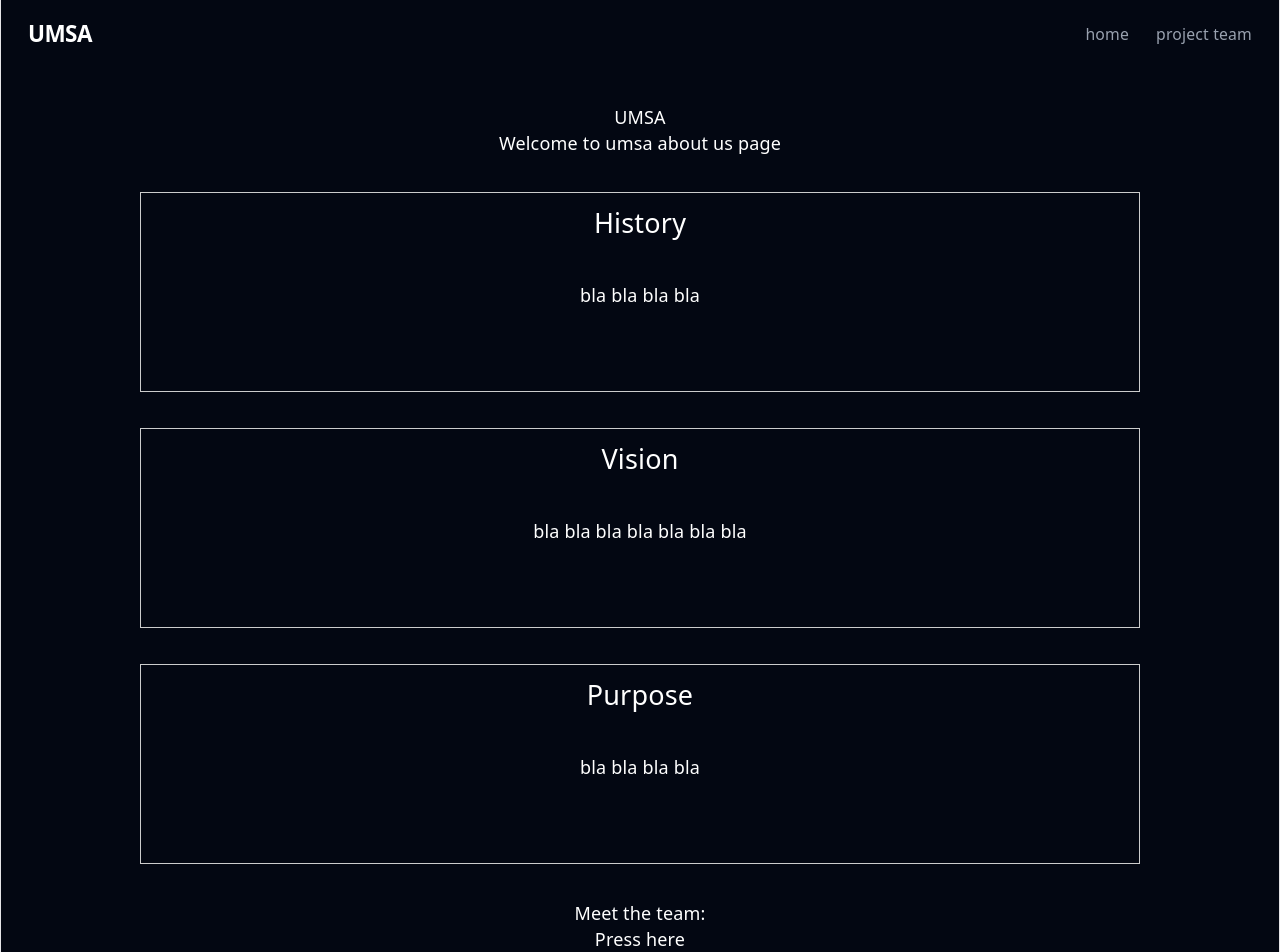
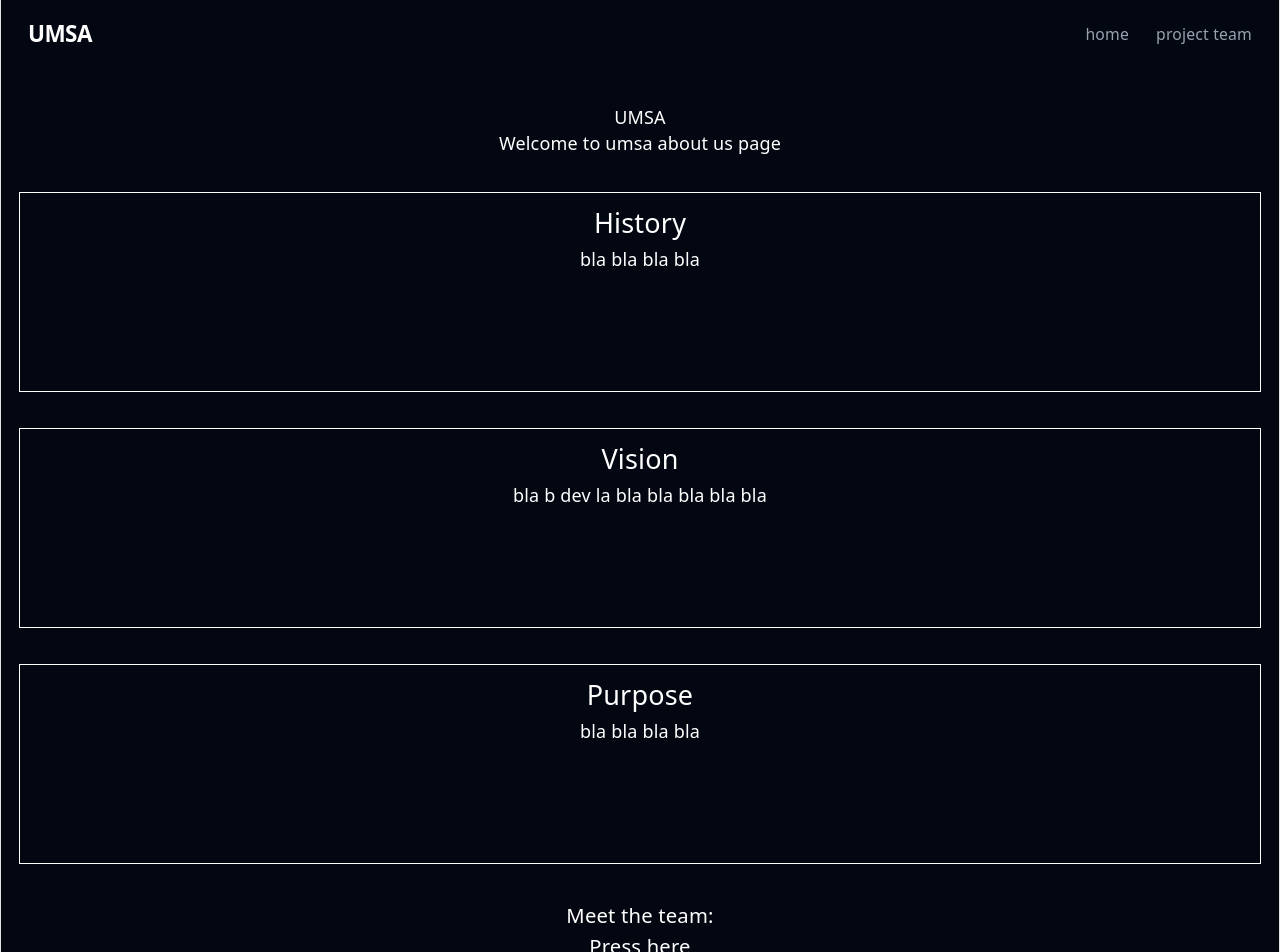
Before and after one commit to UoaWDCC/umsa, a React (Vite) app in the folder client/: page /about in a window 1280 px wide. Shown: the top 952 px of the page. Built offline with nearby package versions, Linux system fonts and the light colour scheme.

Commit message:
feat: css to tailwind update

```diff
--- a/client/src/pages/About.tsx
+++ b/client/src/pages/About.tsx
@@ -1,37 +1,39 @@
 import { useEffect } from "react";
-import'./about.css';
+
 
 export default function About(){
-    useEffect(() => { document.title = "About | UMSA";},
+    useEffect(() => { document.title = "About | gotUMSA";},
     []);
 
     return(
-<div className="about">
-    <div className=" header">
+<div className="mx-auto " >
+    <div className=" header mb-8">
         <h1> UMSA </h1>
         <p> Welcome to umsa about us page </p>
     </div>
 
 
-    <div className = "main" style={{ color: "white"}}>
+    <div className = "flex flex-col gap-8" style={{ color: "white"}}>
 
-        <div className = "box" id="history" >
+        <div className = "p-6 border border-white box-border w-full min-h-[200px]" >
             <h2 style= {{ fontSize: "1.5rem" , position: "relative" , top: "-10px" }}> History </h2>
             <p> bla bla bla bla </p>
         </div>
 
-        <div className = "box" id="vision">
-            <h2 style= {{ fontSize: "1.5rem" , position: "relative" , top: "-10px" }}>Vision</h2>
-            <p> bla bla bla bla bla bla bla </p>
+        <div className = "p-6 border border-white box-border w-full min-h-[200px]" >
+
+           <h2 style= {{ fontSize: "1.5rem" , position: "relative" , top: "-10px" }}>Vision</h2>
+            <p> bla b dev la bla bla bla bla bla </p>
              </div>
 
-        <div className = "box" id= "purpose">
+        <div className = "p-6 border border-white box-border w-full min-h-[200px]">
             <h2 style= {{ fontSize: "1.5rem" , position: "relative" , top: "-10px" }}>Purpose</h2>
             <p> bla bla bla bla  </p>
              </div>
 
+
     </div>
-    <div className="link">
+    <div className="text-lg mt-8">
         <h2> Meet the team:  </h2>
         <a href = " https://github.com/UoaWDCC/umsa/tree/tadiwa/about-us-page/"> Press here </a>
          </div>
--- a/client/src/pages/about.css
+++ /dev/null
@@ -1,36 +0,0 @@
-.main{
-    display: flex;
-    flex-direction: column;
-    gap: 2rem;
-
-}
-.about{
-    max-width: 1000px;
-    margin:auto;
-
-}
-.box{
-   padding: 1.5rem;
-   border: 1px solid #ccc;
-   width: 100%;
-   box-sizing: border-box;
-   min-height: 200px;
-   display: flex;
-   flex-direction: column;
-   gap: 2rem;
-
-}
-.title{
-    font-size: 1rem;
-    font-weight: 600;
-    margin-bottom: 1.5rem;
-}
-
-
-.header{
-    margin-bottom: 2rem;
-}
-
-.link{
-    margin-top: 2rem;
-}
```
